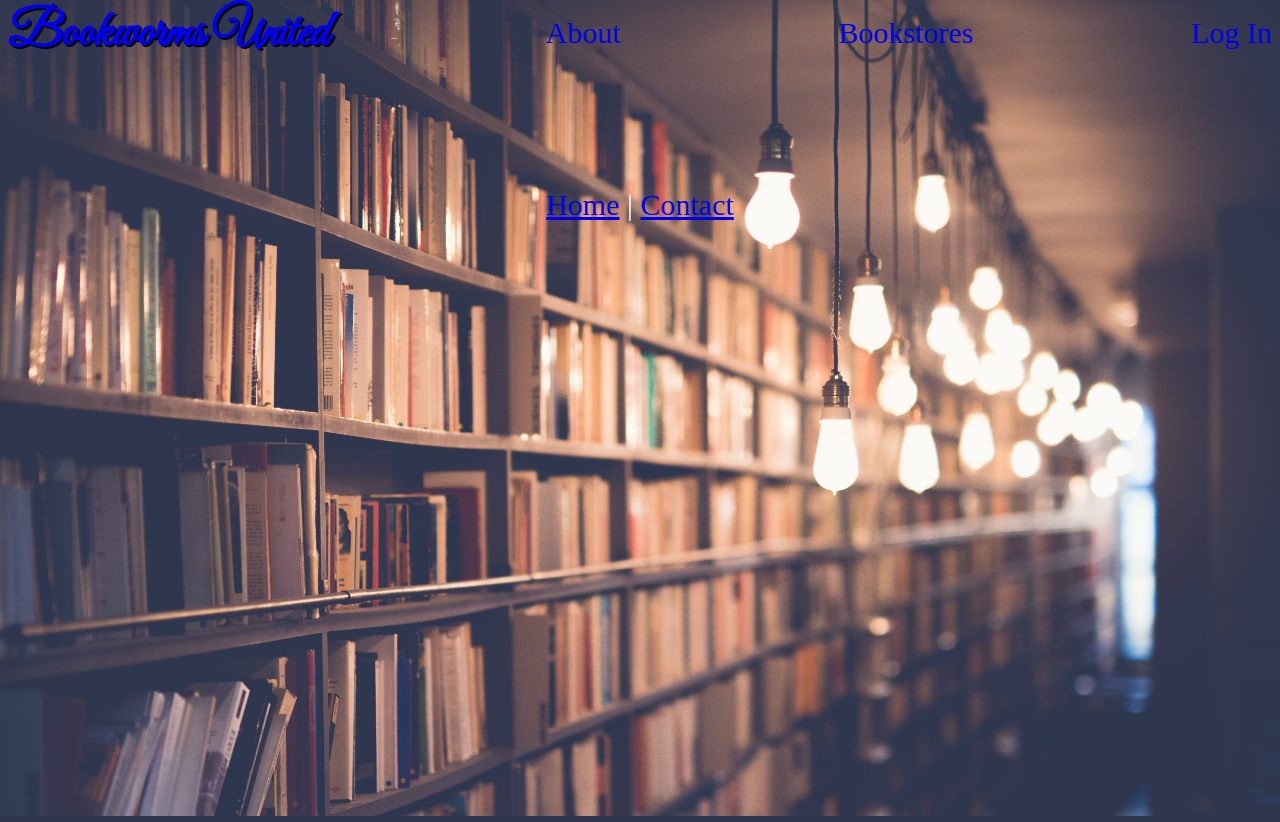
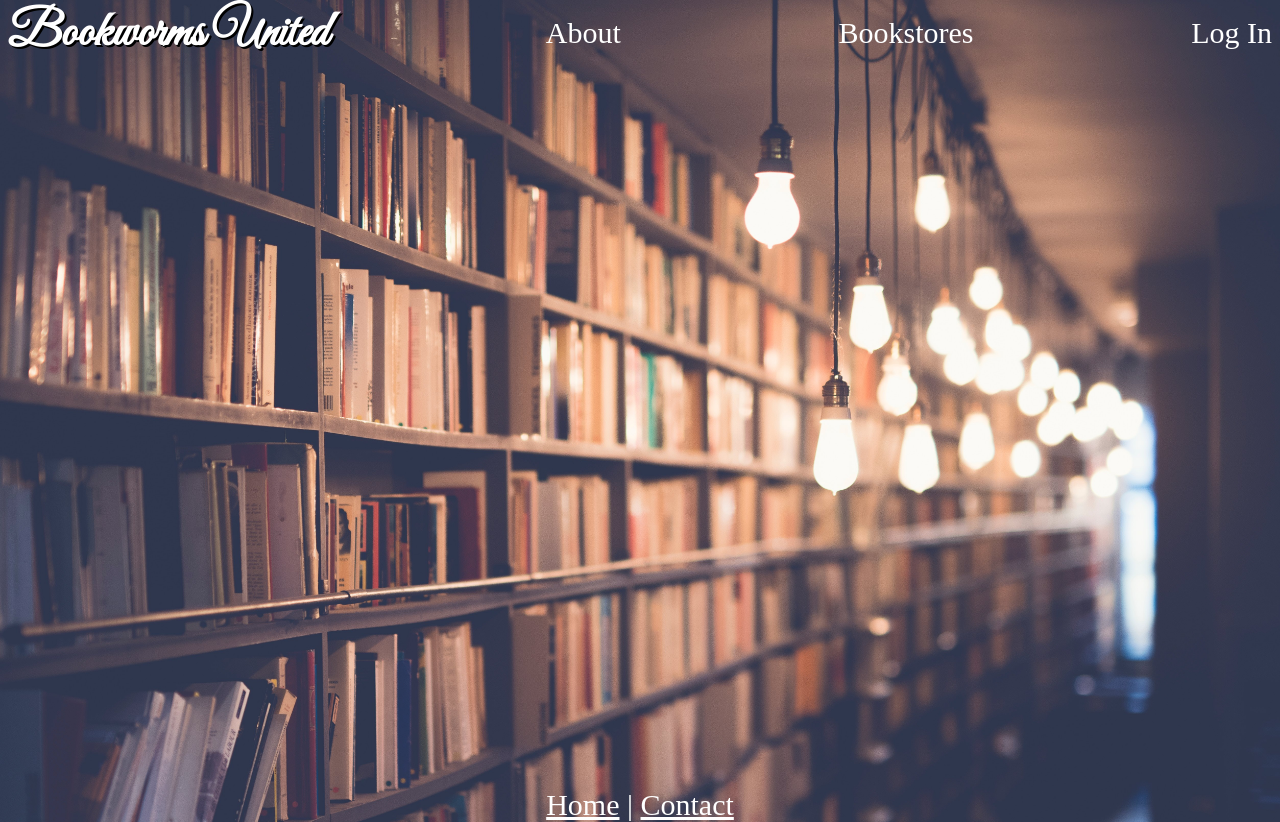
Before and after one commit to johnrobertmahlan/Bookworms-United, a Node server app: page / in a window 1280 px wide. Run offline with Node 20, Linux system fonts and the light colour scheme; some libraries are stand-ins or nearby versions.

Commit message:
add sticky footer

```diff
--- a/public/css/style.css
+++ b/public/css/style.css
@@ -27,6 +27,8 @@ body {
     background-image: url("../images/blur-book-stack-books-bookshelves-590493.jpg");
     background-size: cover;
     min-height: 100vh;
+    display: flex;
+    flex-direction: column;
 }
 
 #site-name {
@@ -47,6 +49,10 @@ body {
     width: 600px;
     text-align: justify;
     font-size: 35px;
+    color: white;
+}
+
+a {
     color: white;
 }
 
```
